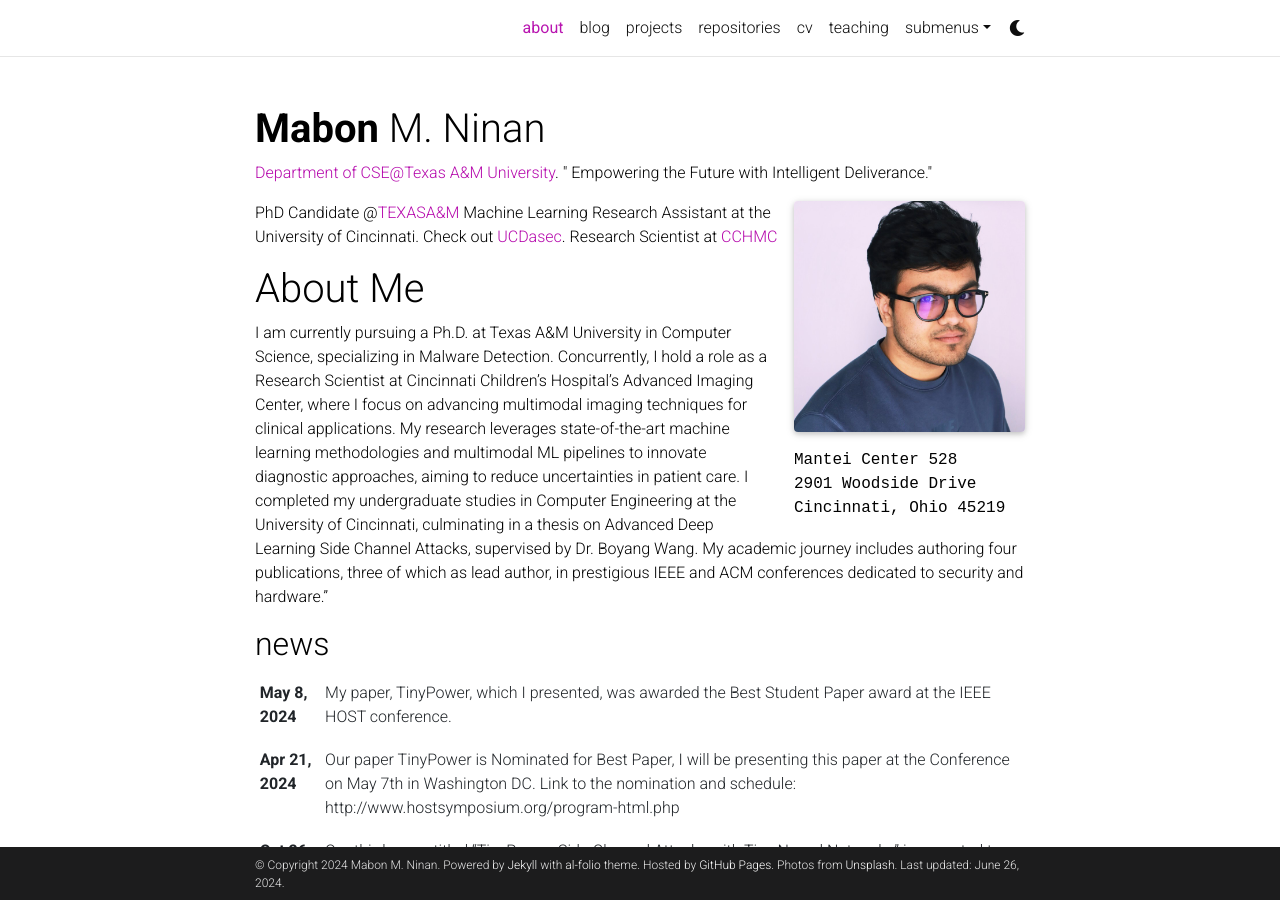
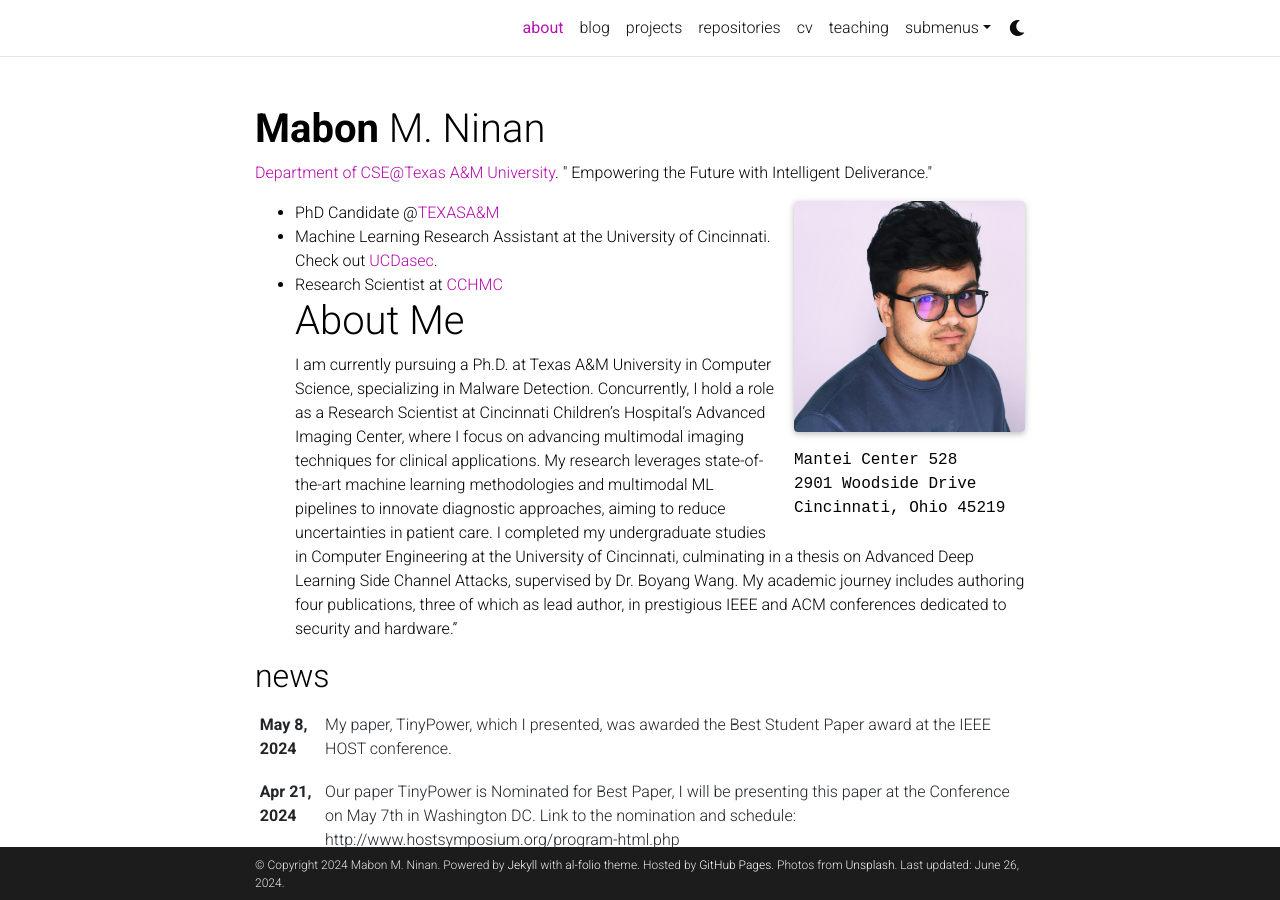
Before and after one commit to mabonmn/mabonmn.github.io, a Jekyll site: the page built from _pages/about.md, in a window 1280 px wide and 900 px high. Built offline with Jekyll 4.4.1, drawn with Linux system fonts in a browser that asks for light colours; full-size pictures stand in for the smaller copies a plugin makes; comment, search, counter and statistics services are not loaded; a style sheet for code colours, icons or effects is not loaded.

```diff
--- a/_pages/about.md
+++ b/_pages/about.md
@@ -18,9 +18,9 @@ latest_posts: true  # includes a list of the newest posts
 selected_papers: true # includes a list of papers marked as "selected={true}"
 social: true  # includes social icons at the bottom of the page
 ---
-PhD Candidate @[TEXASA&M](https://engineering.tamu.edu/cse/index.html)
-Machine Learning Research Assistant at the University of Cincinnati. Check out [UCDasec](https://homepages.uc.edu/~wang2ba/).
-Research Scientist at [CCHMC](https://www.cincinnatichildrens.org/research/divisions/a/ai-imaging)
+* PhD Candidate @[TEXASA&M](https://engineering.tamu.edu/cse/index.html)
+* Machine Learning Research Assistant at the University of Cincinnati. Check out [UCDasec](https://homepages.uc.edu/~wang2ba/).
+* Research Scientist at [CCHMC](https://www.cincinnatichildrens.org/research/divisions/a/ai-imaging)
 # About Me
 I am currently pursuing a Ph.D. at Texas A&M University in Computer Science, specializing in Malware Detection. Concurrently, I hold a role as a Research Scientist at Cincinnati Children's Hospital's Advanced Imaging Center, where I focus on advancing multimodal imaging techniques for clinical applications. My research leverages state-of-the-art machine learning methodologies and multimodal ML pipelines to innovate diagnostic approaches, aiming to reduce uncertainties in patient care.
 I completed my undergraduate studies in Computer Engineering at the University of Cincinnati, culminating in a thesis on Advanced Deep Learning Side Channel Attacks, supervised by Dr. Boyang Wang. My academic journey includes authoring four publications, three of which as lead author, in prestigious IEEE and ACM conferences dedicated to security and hardware."
```
